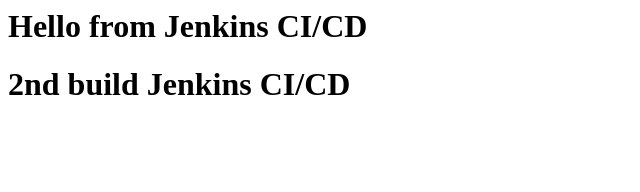
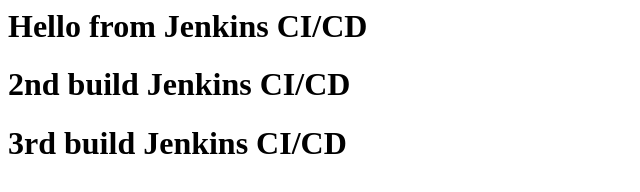
Before and after one commit to mansoorsheikh1982/apache2, a plain HTML site: page index.html in a window 1280 px wide. Shown: the whole page, without its empty margins (0-640 px from the left). Drawn offline with Linux system fonts and the light colour scheme.

Commit message:
Update index.html
3rd update

```diff
--- a/index.html
+++ b/index.html
@@ -1,2 +1,3 @@
 <h1>Hello from Jenkins CI/CD</h1>
 <h1>2nd build Jenkins CI/CD</h1>
+<h1>3rd build Jenkins CI/CD</h1>
```
